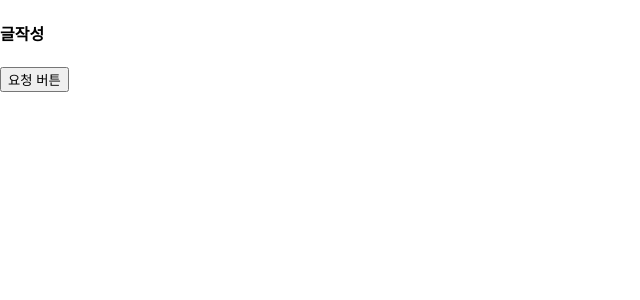
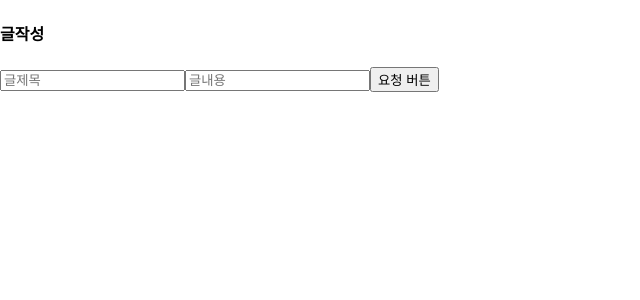
Before and after one commit to YeryunJung/next-exercises, a Next.js app in the folder forum/: page /write in a window 1280 px wide. Shown: the top 300 px of the page, without its empty margins (0-640 px from the left). Built offline with nearby package versions, Linux system fonts and the light colour scheme.

Commit message:
Feat: 게시글 불러오기 구현

```diff
--- a/forum/app/write/page.js
+++ b/forum/app/write/page.js
@@ -1,8 +1,10 @@
 export default function Write() {
   return (
-    <div>
+    <div className="p-20">
       <h4>글작성</h4>
-      <form action="/api/test" method="POST">
+      <form action="/api/post/new" method="POST">
+        <input name="title" placeholder="글제목" />
+        <input name="content" placeholder="글내용" />
         <button type="submit">요청 버튼</button>
       </form>
     </div>
--- /dev/null
+++ b/forum/pages/api/post/new.js
@@ -0,0 +1,9 @@
+import { connectDB } from "@/util/database";
+
+export default async function handler(요청, 응답) {
+  if (요청.method == "POST") {
+    const db = (await connectDB).db("form");
+    let result = await db.collection("post").insertOne(요청.body);
+    return 응답.status(200).json("저장완료");
+  }
+}
--- a/forum/pages/api/test.js
+++ b/forum/pages/api/test.js
@@ -1,6 +1,5 @@
 // /api/test 로 GET/POST/PUT/DELETE/PATCH 요청하면 파일안 코드 실행해줌
 
 export default function handler(요청, 응답) {
-  console.log(123);
   return 응답.status(200).json("처리완료");
 }
```
Also changed, not shown: forum/app/list/DetailLink.js (+6 -1 lines).
